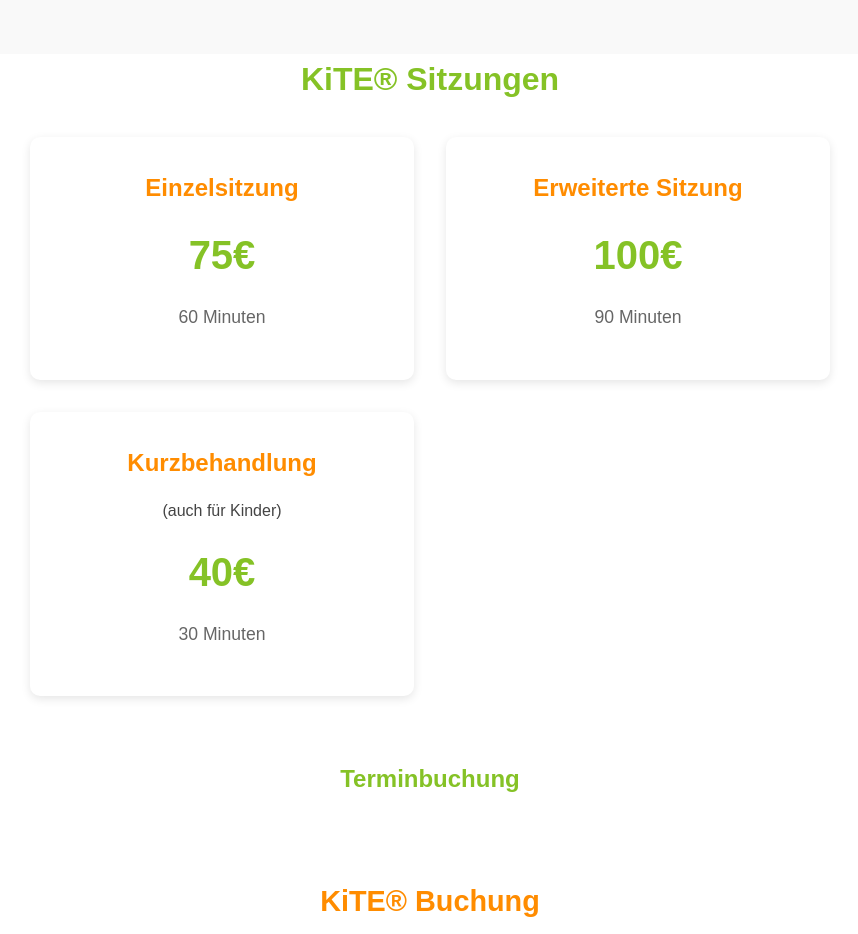
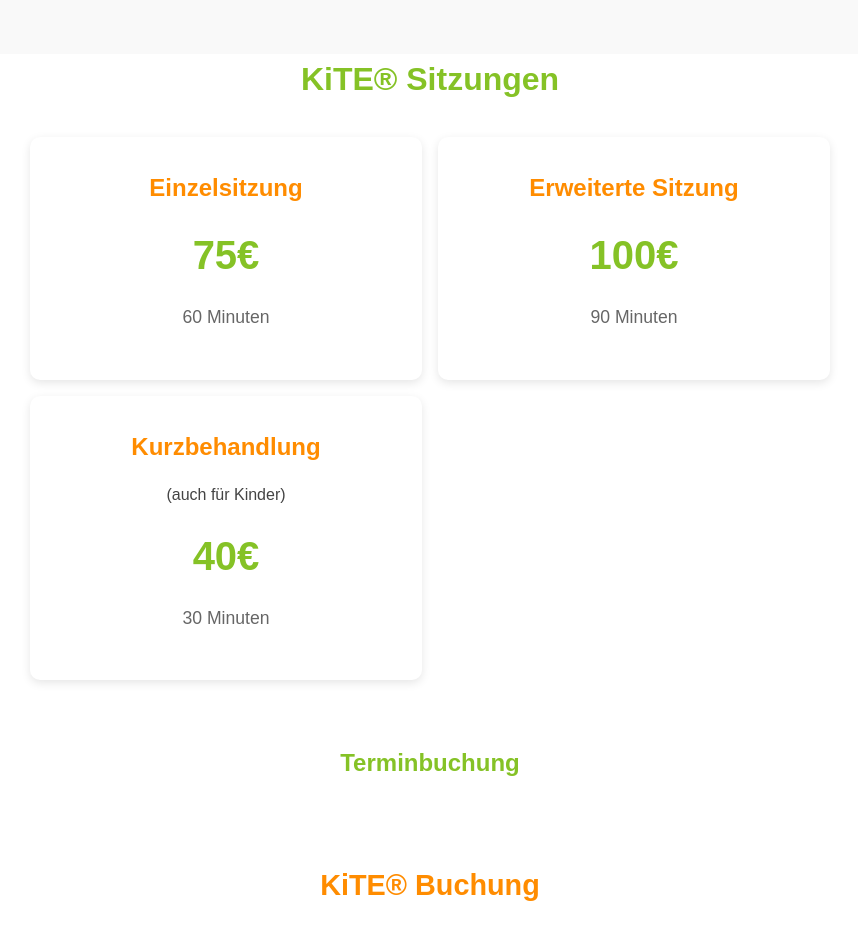
Before and after one commit to Catloff/catloff.github.io, a website built with webpack: page index.html in a window 1280 px wide. Shown: the part 3740-4674 px from the top of the page, without its empty margins (210-1068 px from the left). Built offline with nearby package versions, Linux system fonts and the light colour scheme; some packages are replaced by stand-ins of ours; no server answers; the database is empty.

Commit message:
Update style.css

```diff
--- a/css/style.css
+++ b/css/style.css
@@ -485,8 +485,9 @@
 
 .pricing-grid {
     display: grid;
-    grid-template-columns: repeat(2, 1fr);
-    gap: calc(var(--spacing-unit) * 2);
+    grid-template-columns: repeat(auto-fit, minmax(300px, 1fr));
+    gap: var(--spacing-unit);
+    margin-top: calc(var(--spacing-unit) * 2);
 }
 
 .pricing-card {
```
